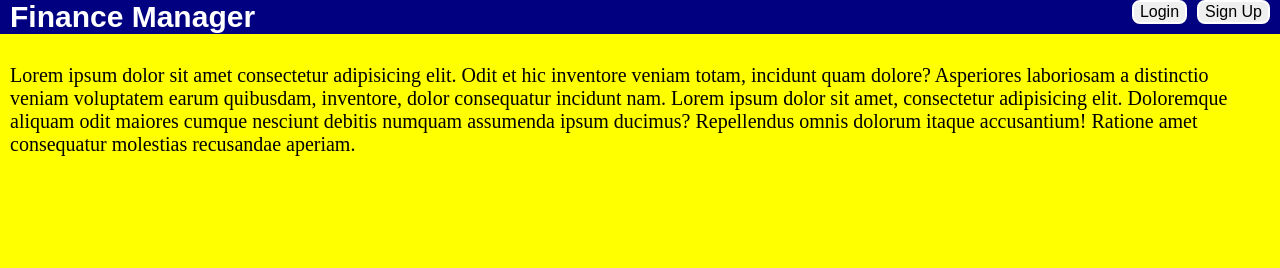
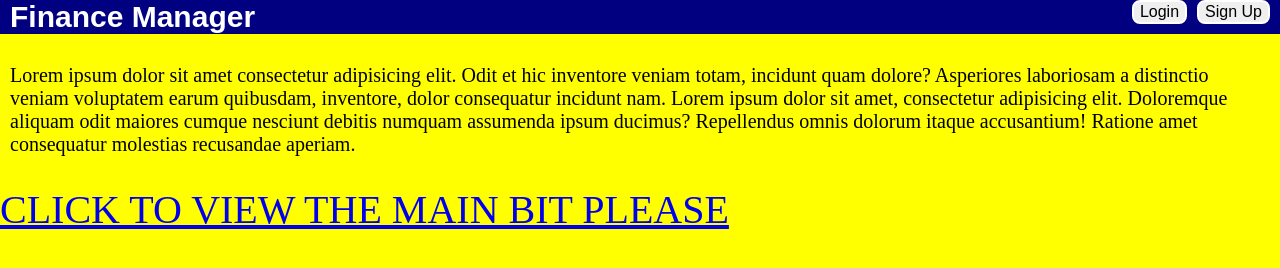
Before and after one commit to DODonovan20/Finance-Manager, a plain HTML site: page index.html in a window 1280 px wide. Drawn offline with Linux system fonts and the light colour scheme.

Commit message:
Update index.html
NEEDED
in oreder to view main body due to lack of login js

```diff
--- a/index.html
+++ b/index.html
@@ -17,5 +17,7 @@
         <p>Lorem ipsum dolor sit amet consectetur adipisicing elit. Odit et hic inventore veniam totam, incidunt quam dolore? Asperiores laboriosam a distinctio veniam voluptatem earum quibusdam, inventore, dolor consequatur incidunt nam. Lorem ipsum dolor sit amet, consectetur adipisicing elit. Doloremque aliquam odit maiores cumque nesciunt debitis numquam assumenda ipsum ducimus? Repellendus omnis dolorum itaque accusantium! Ratione amet consequatur molestias recusandae aperiam.</p>
     </main>
 
+    <a href="/html/dashboard.html" style="font-size:40px;">CLICK TO VIEW THE MAIN BIT PLEASE</a>
+
 </body>
 </html>
```
